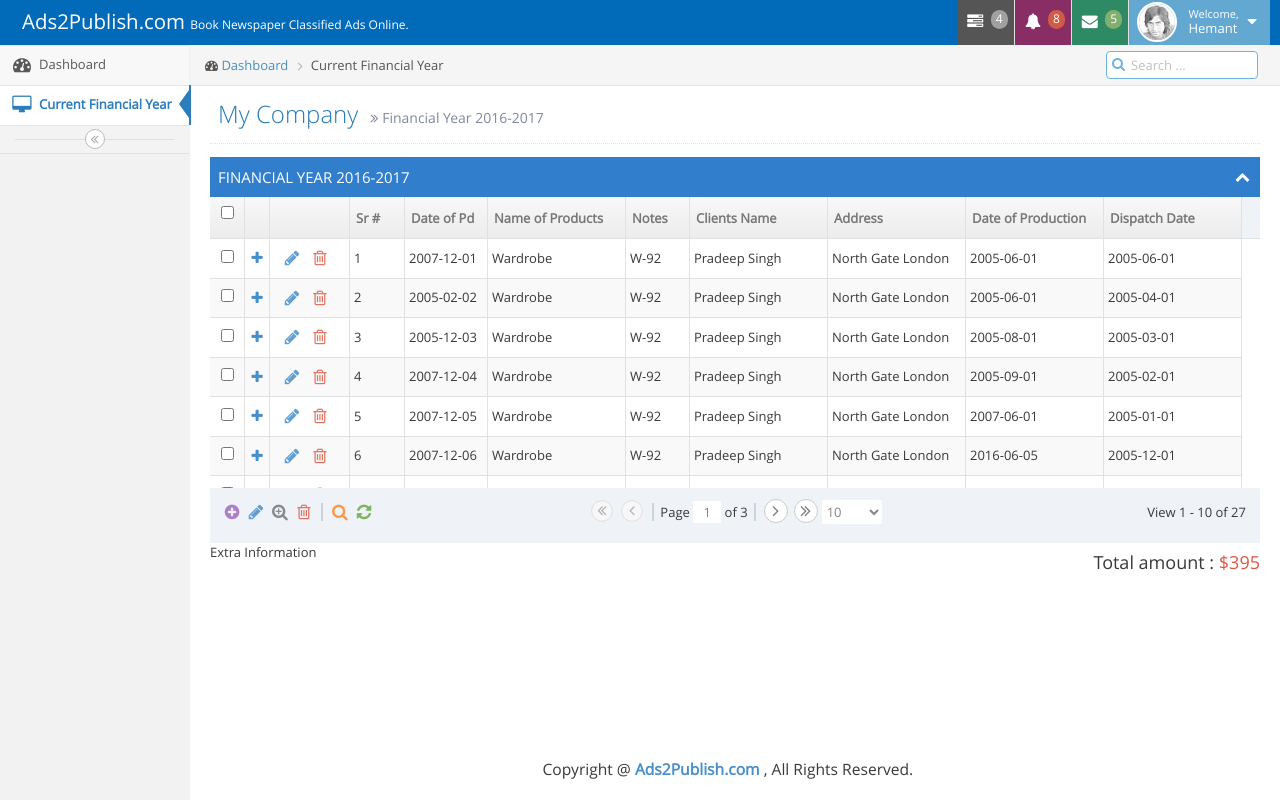
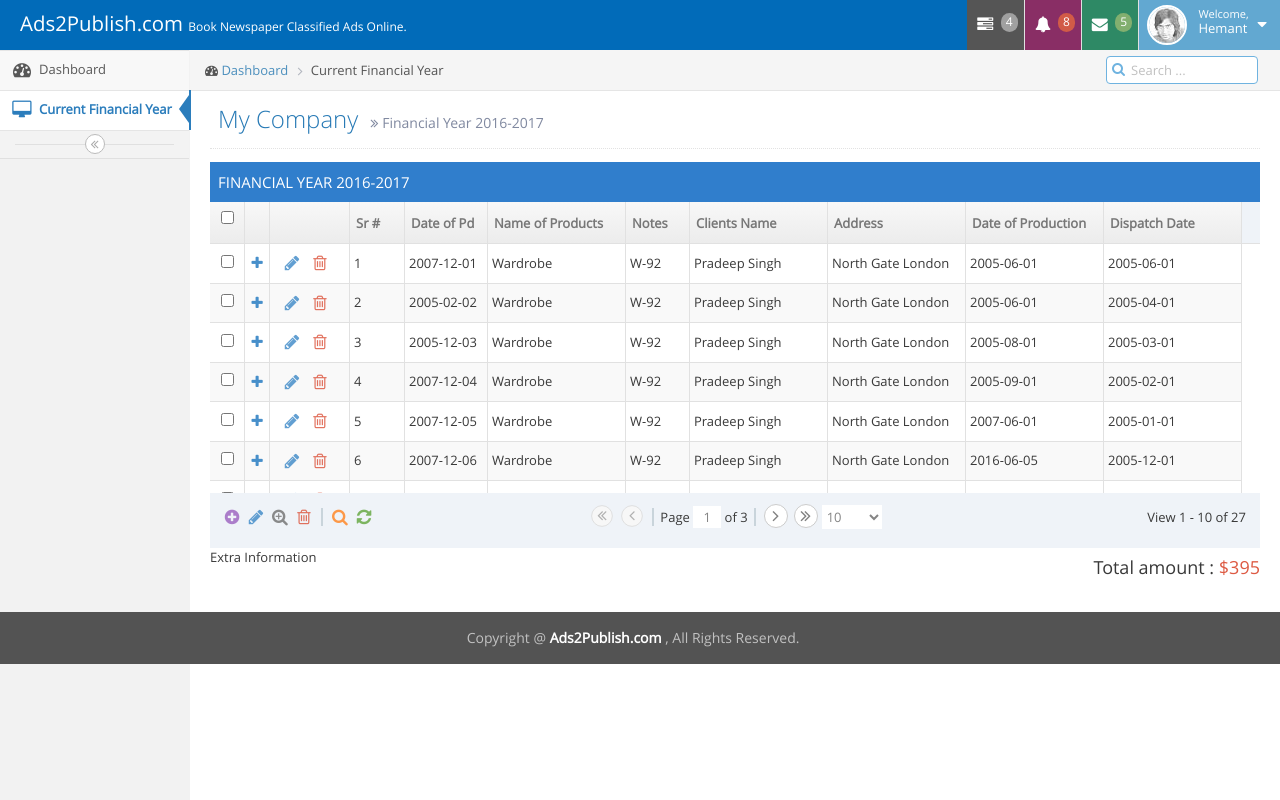
Before and after one commit to hnagarkoti/adminlist, a plain HTML site: page currentFinancial.html in a window 1280 px wide. Drawn offline with Linux system fonts and the light colour scheme.

Commit message:
fix: UI changes for footer and header design basic changes done

```diff
--- a/assets/css/admin.css
+++ b/assets/css/admin.css
@@ -3,7 +3,16 @@
     font-size: 12px;
 }
 .navbar{
-    background: #016bb9;
+    background: #016bb9;min-height: 50px;
+}
+.navbar-brand{
+    padding: 12px 10px !important;
+}
+.ace-nav>li{
+    line-height: 50px;height: 50px;
+}
+.navbar-container{
+    padding-right: 0px;
 }
 /**/
 /*side menu*/
@@ -38,8 +47,21 @@
 .ui-jqgrid .ui-jqgrid-btable{
     border: none;
 }
+.ui-jqgrid .ui-jqgrid-titlebar-close{
+    display: none;
+}
 /**/
 /*footer*/
 .footer .footer-inner .footer-content{
-    border: none;
+    border: none;position: static;
 }
+.footer{
+    float: left;width: 100%;height: auto;background-color: #535353;
+    color: #ffffff;padding: 0px;
+}
+.footer .footer-inner{
+    position: static;float: left;width: 100%;height: auto;
+}
+.bigger-120{
+    color: #c1c1c1;font-size: 14px !important;
+}
--- a/currentFinancial.html
+++ b/currentFinancial.html
@@ -1042,7 +1042,7 @@
 				<div class="footer-inner">
 					<div class="footer-content">
 						<span class="bigger-120">
-							Copyright @ <span class="blue bolder">Ads2Publish.com </span>,
+							Copyright @ <span class="white bolder">Ads2Publish.com </span>,
 							All Rights Reserved.
 						</span>
 
```
Also changed, not shown: index.html (+1 -1 lines), login.html (+6 -6 lines).
